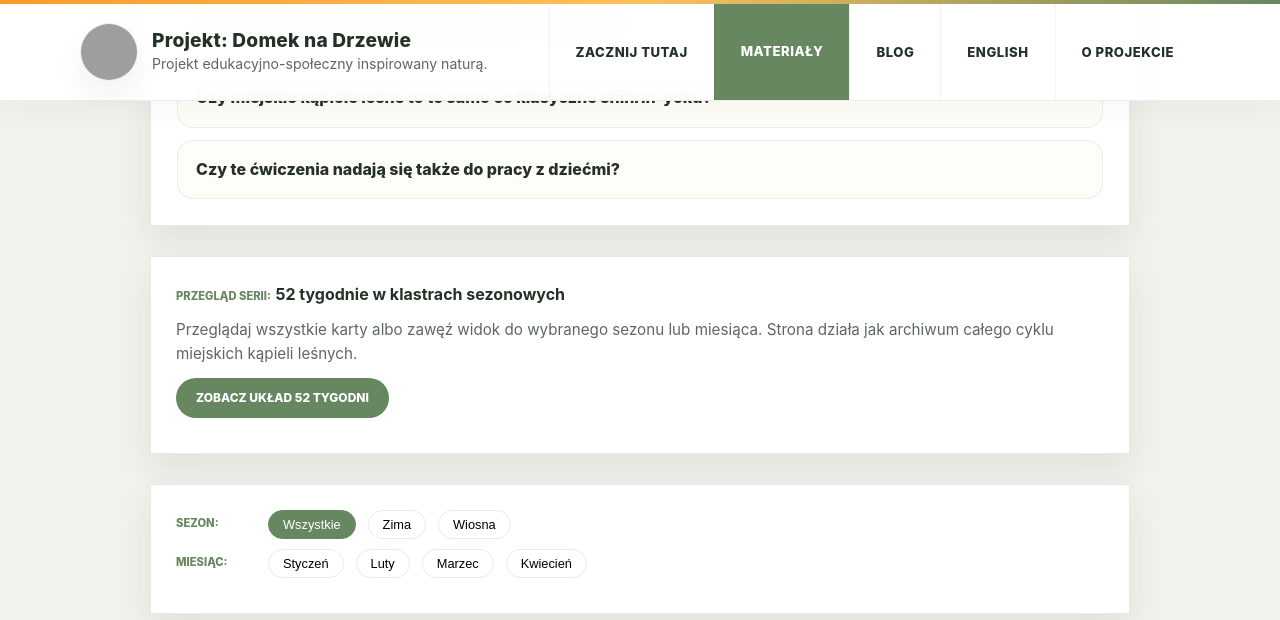
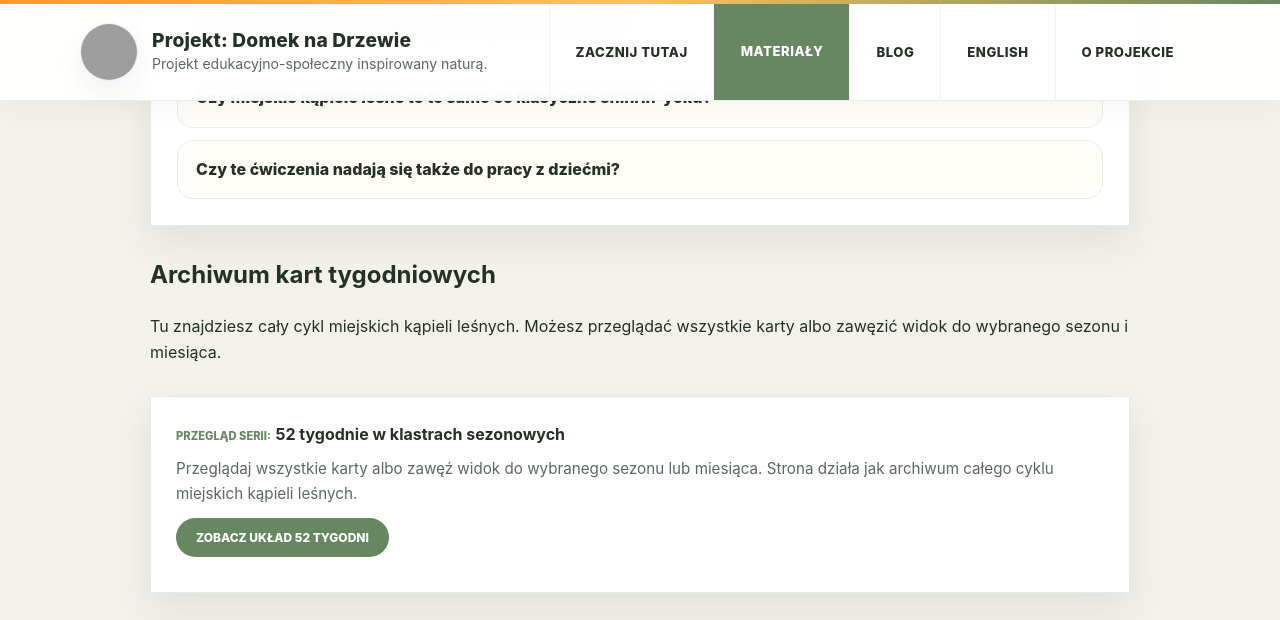
Before and after one commit to akonkia/domeknadrzewie, a Jekyll site: the page materialy/kapiele_miejskie/index.html, which Jekyll copies as it is, in a window 1280 px wide and 900 px high, scrolled down 2364 px, cut to the strip 0-620 px from the top of the window. Built offline with Jekyll 4.4.1, drawn with Linux system fonts in a browser that asks for light colours; some of the changed text lies outside the part shown; grey boxes are pictures that could not be loaded.

Commit message:
Refine urban bathing archive intro

```diff
--- a/materialy/kapiele_miejskie/index.html
+++ b/materialy/kapiele_miejskie/index.html
@@ -516,10 +516,6 @@
                 <strong>Układ 52 tygodni</strong>
                 <span>Poznaj większy rytm całego cyklu: sezony, klastry tematyczne i sposób, w jaki tygodnie układają się w spokojną ścieżkę.</span>
               </a>
-              <a class="series-link-card" href="/pl/zimowe-karty-uwaznosci-przewodnik-po-tematach-cwiczeniach-i-materialach/">
-                <strong>Zimowy przewodnik po serii</strong>
-                <span>Przejdź do zimowego przewodnika, który zbiera tematy, karty i wpisy blogowe w jednym miejscu.</span>
-              </a>
             </div>
           </div>
         </div>
@@ -590,6 +586,11 @@
           <p>Tak. Wiele kart można wykorzystać bardzo prosto z dziećmi, zwłaszcza jeśli potraktujesz je jako zaproszenia do obserwacji, słuchania, oddychania i zauważania zmian w przyrodzie. Dobrym przykładem łagodnego wejścia jest wpis <a href="/pl/cichy-powrot-cwiczenie-uwaznosci-na-wiosne/">Cichy powrót</a>, który opiera się na powrocie do znanego miejsca i spokojnym zauważaniu zmian.</p>
         </details>
       </div>
+    </section>
+
+    <section class="section-intro">
+      <h2>Archiwum kart tygodniowych</h2>
+      <p>Tu znajdziesz cały cykl miejskich kąpieli leśnych. Możesz przeglądać wszystkie karty albo zawęzić widok do wybranego sezonu i miesiąca.</p>
     </section>
 
     <section class="filter-section" style="margin-bottom: 0;">
```
Also changed, not shown: en/materials/urban-bathing/index.html (+5 -4 lines).
